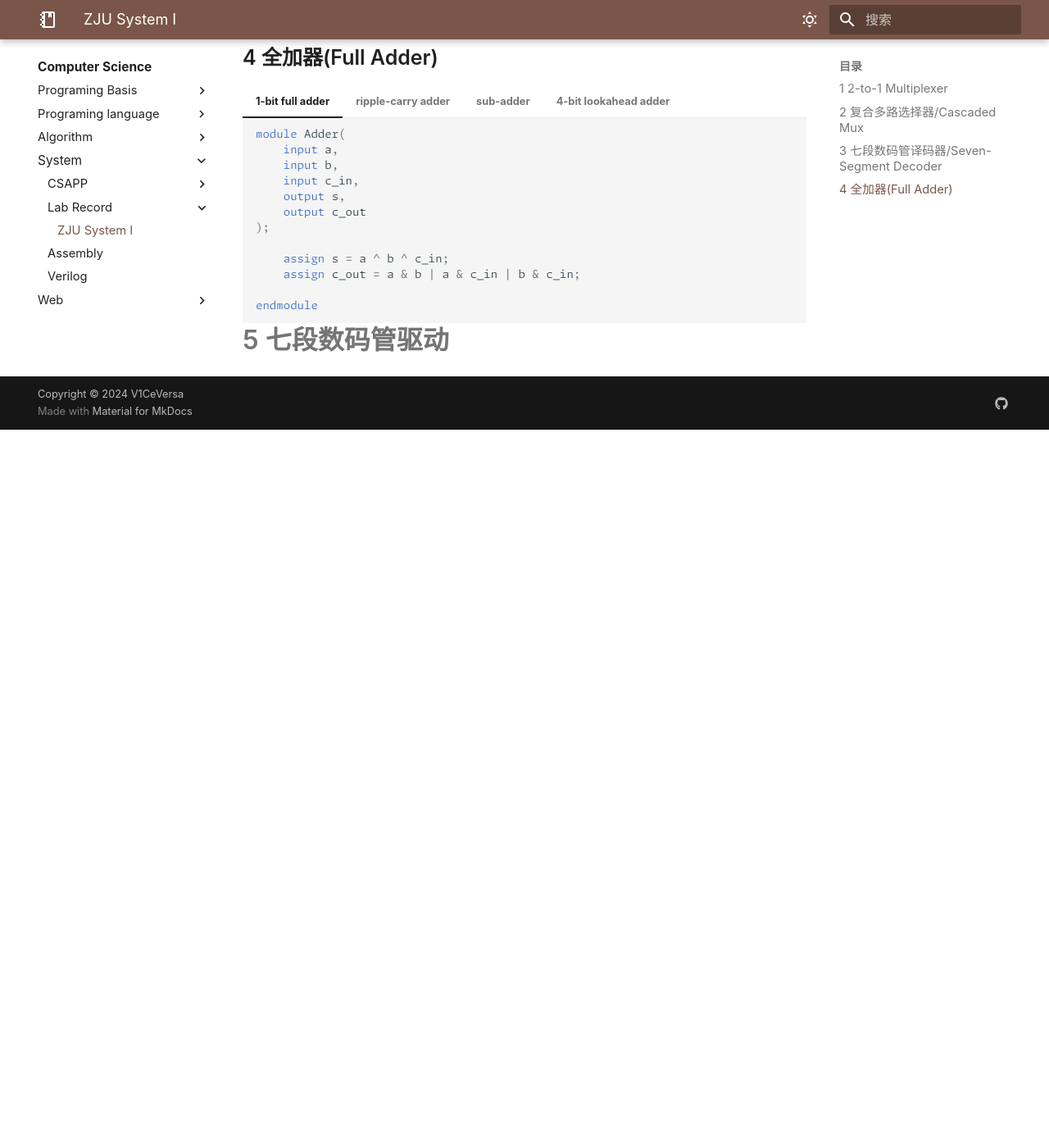
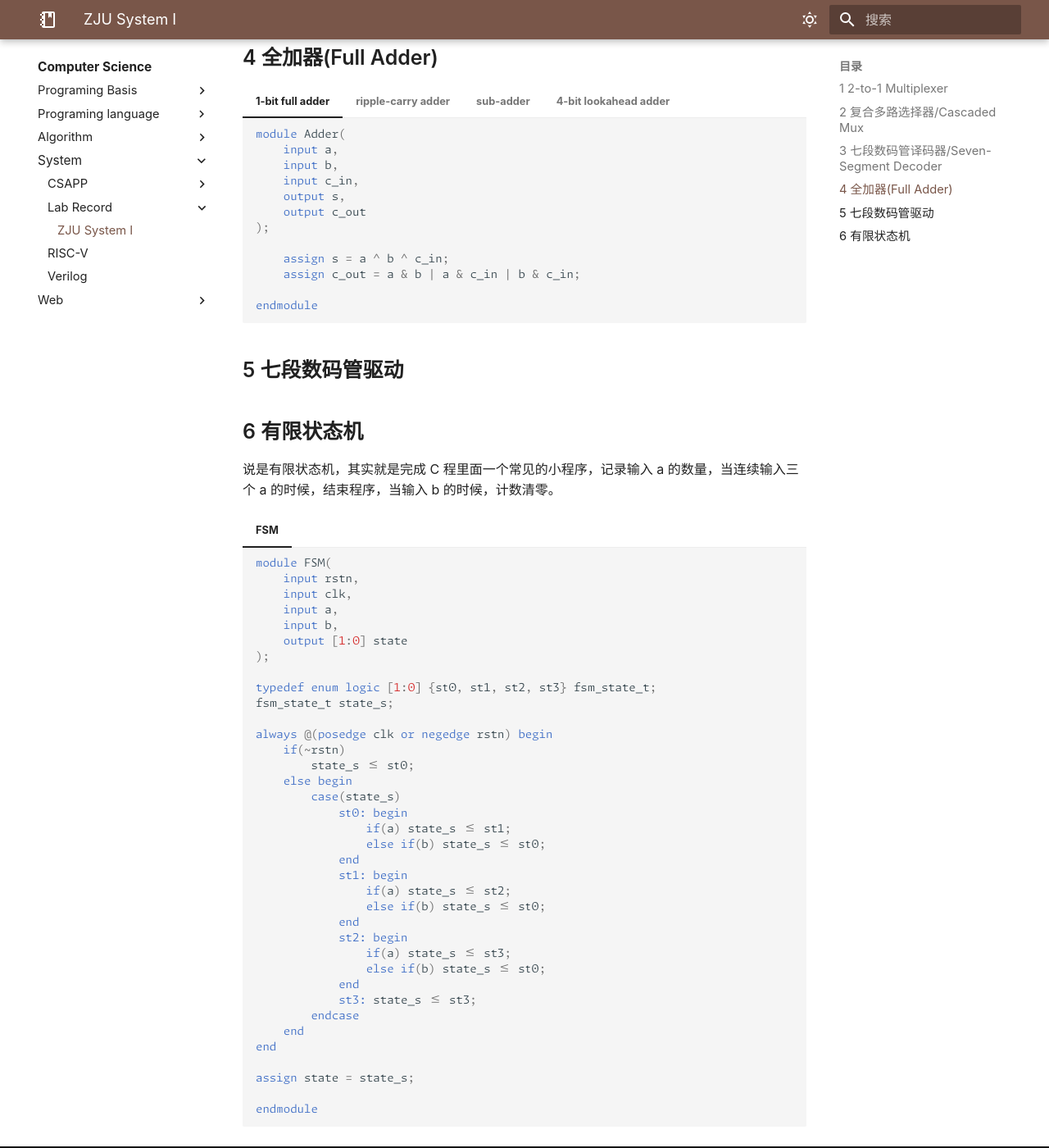
Before and after one commit to V1CeVersaa/V1CeVersaa.github.io, an MkDocs documentation site: the page built from docs/Computer Science/System/Lab Record/ZJU System I.md, in a window 1280 px wide and 1400 px high, scrolled down 2863 px. Shown: the whole window at 82% size. Built offline with MkDocs 1.6.1 and Material for MkDocs 9.7.7, drawn with Linux system fonts in a browser that asks for light colours; nearby versions of some CDN libraries; some web fonts are replaced; comment, search, counter and statistics services are not loaded; a style sheet for code colours, icons or effects is not loaded; before the commit the page ends 3387 px from its top, so only the background shows below that.

Commit message:
update: 240403 ver1

````diff
--- a/docs/Computer Science/System/Lab Record/ZJU System I.md
+++ b/docs/Computer Science/System/Lab Record/ZJU System I.md
@@ -210,6 +210,7 @@ if-else 必须在always块中使用，并且输出必须是reg类型。但是在
                 Adder adder(.a(a[i]), .b(b[i]), .c_in(c[i]), .s(s[i]), .c_out(c[i+1]));
             end
         endgenerate
+
         assign c_out = c[LENGTH];
 
     endmodule
@@ -284,4 +279,49 @@ if-else 必须在always块中使用，并且输出必须是reg类型。但是在
     endmodule
     ```
 
-# 5 七段数码管驱动
+## 5 七段数码管驱动
+
+## 6 有限状态机
+
+说是有限状态机，其实就是完成 C 程里面一个常见的小程序，记录输入 a 的数量，当连续输入三个 a 的时候，结束程序，当输入 b 的时候，计数清零。
+
+=== "FSM"
+
+    ```verilog
+    module FSM(
+        input rstn,
+        input clk,
+        input a,
+        input b,
+        output [1:0] state
+    );
+
+    typedef enum logic [1:0] {st0, st1, st2, st3} fsm_state_t;
+    fsm_state_t state_s;
+
+    always @(posedge clk or negedge rstn) begin
+        if(~rstn)
+            state_s <= st0;
+        else begin
+            case(state_s)
+                st0: begin
+                    if(a) state_s <= st1;
+                    else if(b) state_s <= st0;
+                end
+                st1: begin
+                    if(a) state_s <= st2;
+                    else if(b) state_s <= st0;
+                end
+                st2: begin
+                    if(a) state_s <= st3;
+                    else if(b) state_s <= st0;
+                end
+                st3: state_s <= st3;
+            endcase
+        end
+    end
+
+    assign state = state_s;
+
+    endmodule
+    ```
--- a/mkdocs.yml
+++ b/mkdocs.yml
@@ -157,7 +157,9 @@ nav:
         - Supplement: ./Computer Science/System/CSAPP/Supplement.md
       - Lab Record:
         - ZJU System I: Computer Science/System/Lab Record/ZJU System I.md
-      - Assembly: Computer Science/System/Assembly.md
+#        - NJU ICS PA: Computer Science/System/Lab Record/NJU ICS PA.md
+#        - CMU 15-213: Computer Science/System/Lab Record/CMU 15-213.md
+      - RISC-V: Computer Science/System/RISC-V.md
       - Verilog: Computer Science/System/Verilog.md
 
       # - 计算机系统 I: Computer Science/System/System1.md
````
Also changed, not shown: other parts of docs/Computer Science/System/Lab Record/ZJU System I.md (+2 -8 lines), docs/Computer Science/System/RISC-V.md (added, +1 -0 lines), docs/Computer Science/index.md (+5 -3 lines), docs/Computer Science/System/Assembly.md (deleted).
